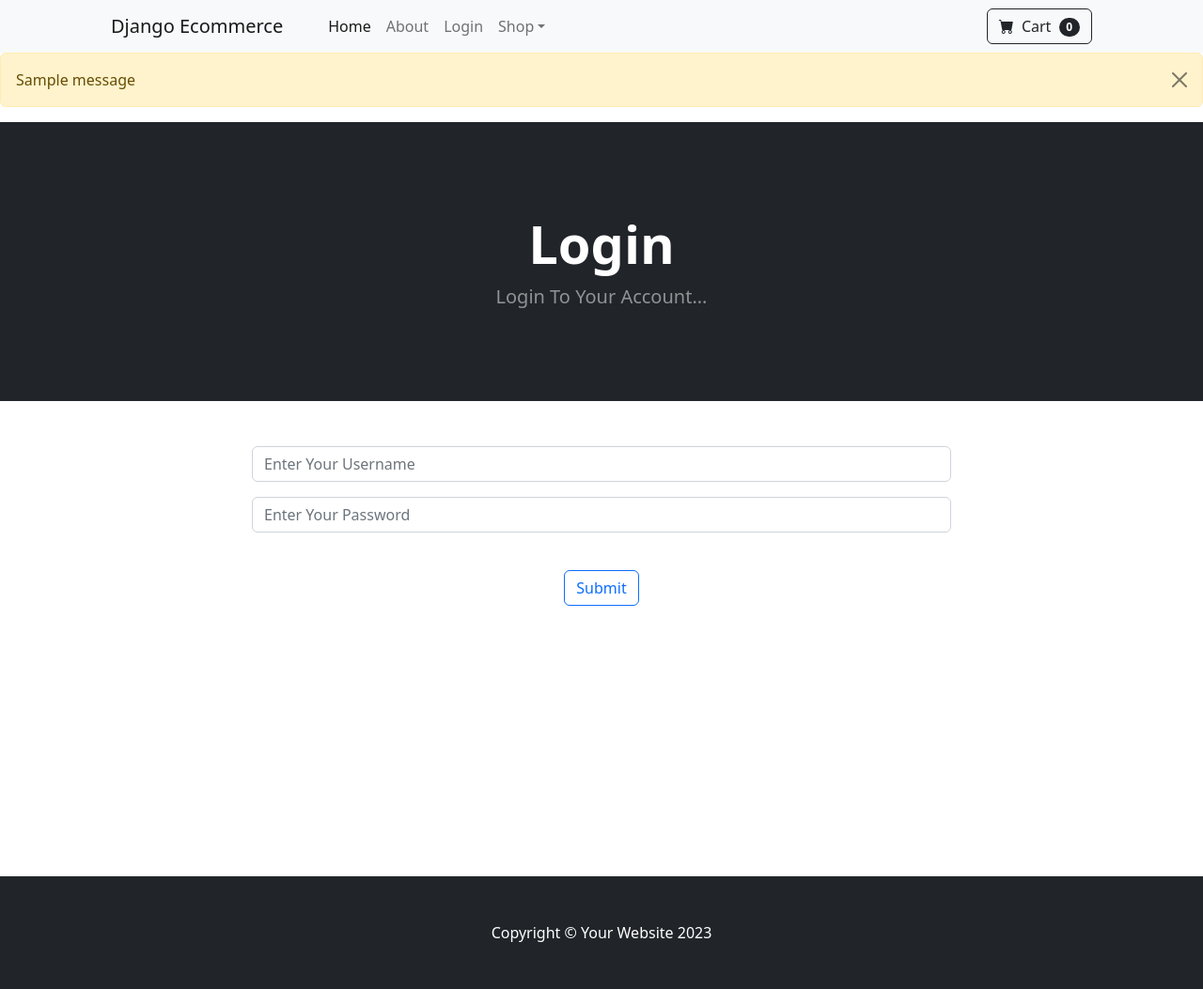
After one commit to Mobin-Abbasi/django-ECommerce, a Django app: template store/templates/login.html in a window 1280 px wide. The commit adds this page. Shown: the whole page at 94% size. Run offline with Django 3.2, Linux system fonts and the light colour scheme; the template is opened without the code that fills it, so the values that code supplies are empty; tables that the repository leaves empty hold one stand-in row (values such as "Sample post"); one stand-in notice (Sample message) is shown; some libraries are stand-ins or nearby versions.

Commit message:
add login, logout feature

```diff
--- a/store/templates/base.html
+++ b/store/templates/base.html
@@ -7,7 +7,7 @@
         <meta name="viewport" content="width=device-width, initial-scale=1, shrink-to-fit=no" />
         <meta name="description" content="" />
         <meta name="author" content="" />
-        <title>{% block title %}Django Ecommerce{% endblock %}</title>
+        <title>{% block title %}{% endblock %}</title>
         <!-- Favicon-->
         <link rel="icon" type="image/x-icon" href="{% static 'assets/favicon.ico' %}" />
         <!-- Bootstrap icons-->
@@ -17,6 +17,14 @@
     </head>
     <body>
     {% include 'navbar.html' %}
+    {% if messages %}
+        {% for message in messages %}
+            <div class="alert alert-warning alert-dismissible fade show" role="alert">
+                {{ message }}
+                <button type="button" class="btn-close" data-bs-dismiss="alert" aria-label="Close"></button>
+            </div>
+        {% endfor %}
+    {% endif %}
     {% block content %}{% endblock %}
     <!-- Footer-->
         <footer class="py-5 bg-dark">
--- a/store/templates/home.html
+++ b/store/templates/home.html
@@ -1,4 +1,5 @@
 {% extends 'base.html' %}
+{% block title %}Django Ecommerce{% endblock %}
 {% block content %}
 
         <!-- Header-->
--- /dev/null
+++ b/store/templates/login.html
@@ -0,0 +1,41 @@
+{% extends 'base.html' %}
+{% block title %}| login{% endblock %}
+{% block content %}
+
+<!-- Header-->
+        <header class="bg-dark py-5">
+            <div class="container px-4 px-lg-5 my-5">
+                <div class="text-center text-white">
+                    <h1 class="display-4 fw-bolder">Login</h1>
+                    <p class="lead fw-normal text-white-50 mb-0">Login To Your Account...</p>
+                </div>
+            </div>
+        </header>
+    <div class="container">
+        <div class="row">
+            <center>
+                <div class="col-8">
+                    <br><br>
+                        <form method="POST" action="{% url 'store:login' %}">
+                    {% csrf_token %}
+  <div class="mb-3">
+    <input type="text" class="form-control" name="username" placeholder="Enter Your Username">
+  </div>
+  <div class="mb-3">
+    <input type="password" class="form-control" name="password" placeholder="Enter Your Password">
+  </div>
+                            <br>
+  <button type="submit" class="btn btn-outline-primary">Submit</button>
+</form>
+                    <br><br>
+                    <br><br>
+                    <br><br>
+                    <br><br>
+                    <br><br>
+                    <br><br>
+                </div>
+            </center>
+        </div>
+    </div>
+
+{% endblock %}
--- a/store/templates/navbar.html
+++ b/store/templates/navbar.html
@@ -7,6 +7,11 @@
                     <ul class="navbar-nav me-auto mb-2 mb-lg-0 ms-lg-4">
                         <li class="nav-item"><a class="nav-link active" aria-current="page" href="{% url 'store:home' %}">Home</a></li>
                         <li class="nav-item"><a class="nav-link" href="{% url 'store:about' %}">About</a></li>
+                        {% if user.is_authenticated %}
+                        <li class="nav-item"><a class="nav-link" href="{% url 'store:logout' %}">Logout</a></li>
+                        {% else %}
+                        <li class="nav-item"><a class="nav-link" href="{% url 'store:login' %}">Login</a></li>
+                        {% endif %}
                         <li class="nav-item dropdown">
                             <a class="nav-link dropdown-toggle" id="navbarDropdown" href="#" role="button" data-bs-toggle="dropdown" aria-expanded="false">Shop</a>
                             <ul class="dropdown-menu" aria-labelledby="navbarDropdown">
--- a/store/urls.py
+++ b/store/urls.py
@@ -6,4 +6,6 @@ app_name = 'store'
 urlpatterns = [
     path('', views.home, name='home'),
     path('about', views.about, name='about'),
+    path('login', views.login_user, name='login'),
+    path('logout', views.logout_user, name='logout'),
 ]
```
Also changed, not shown: store/views.py (+25 -1 lines).
